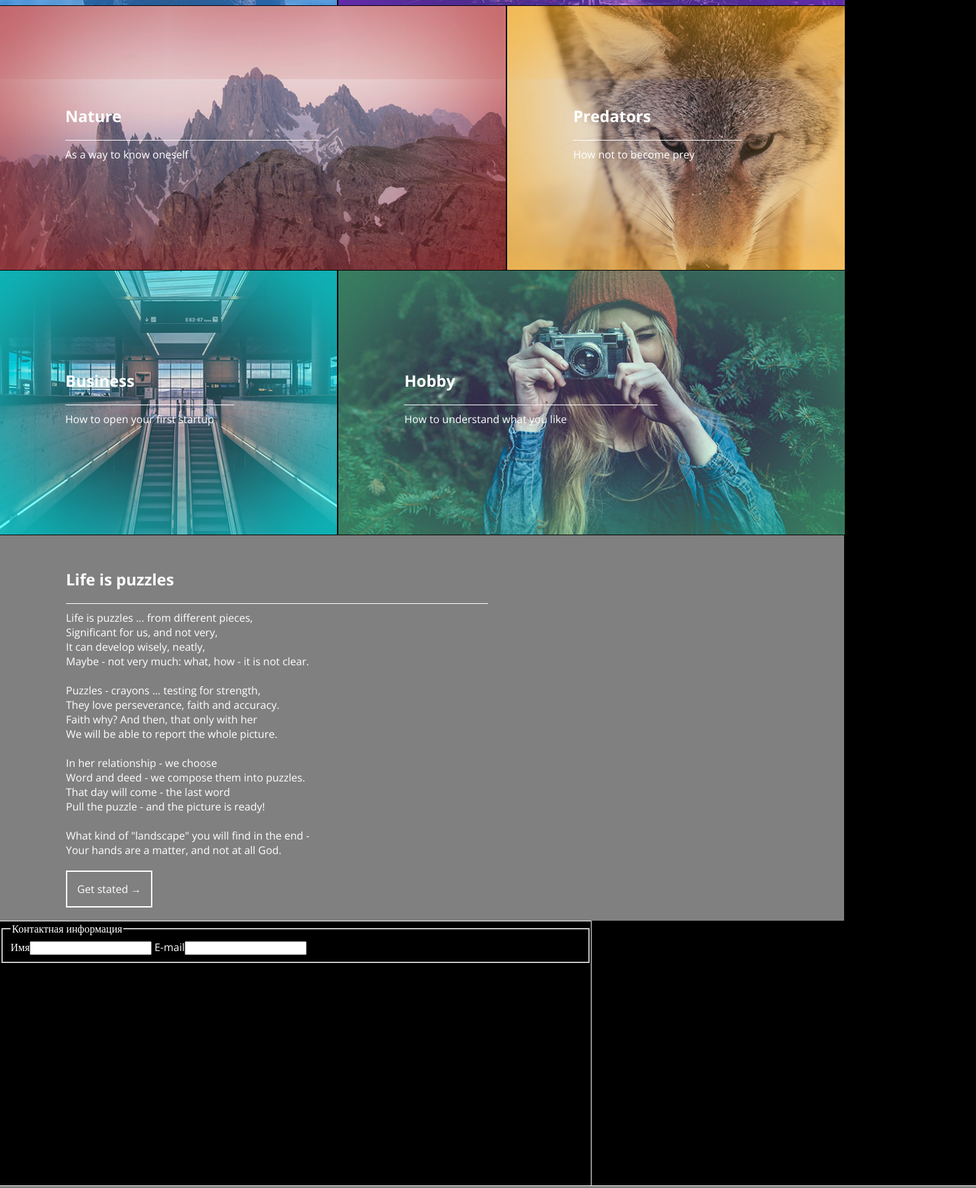
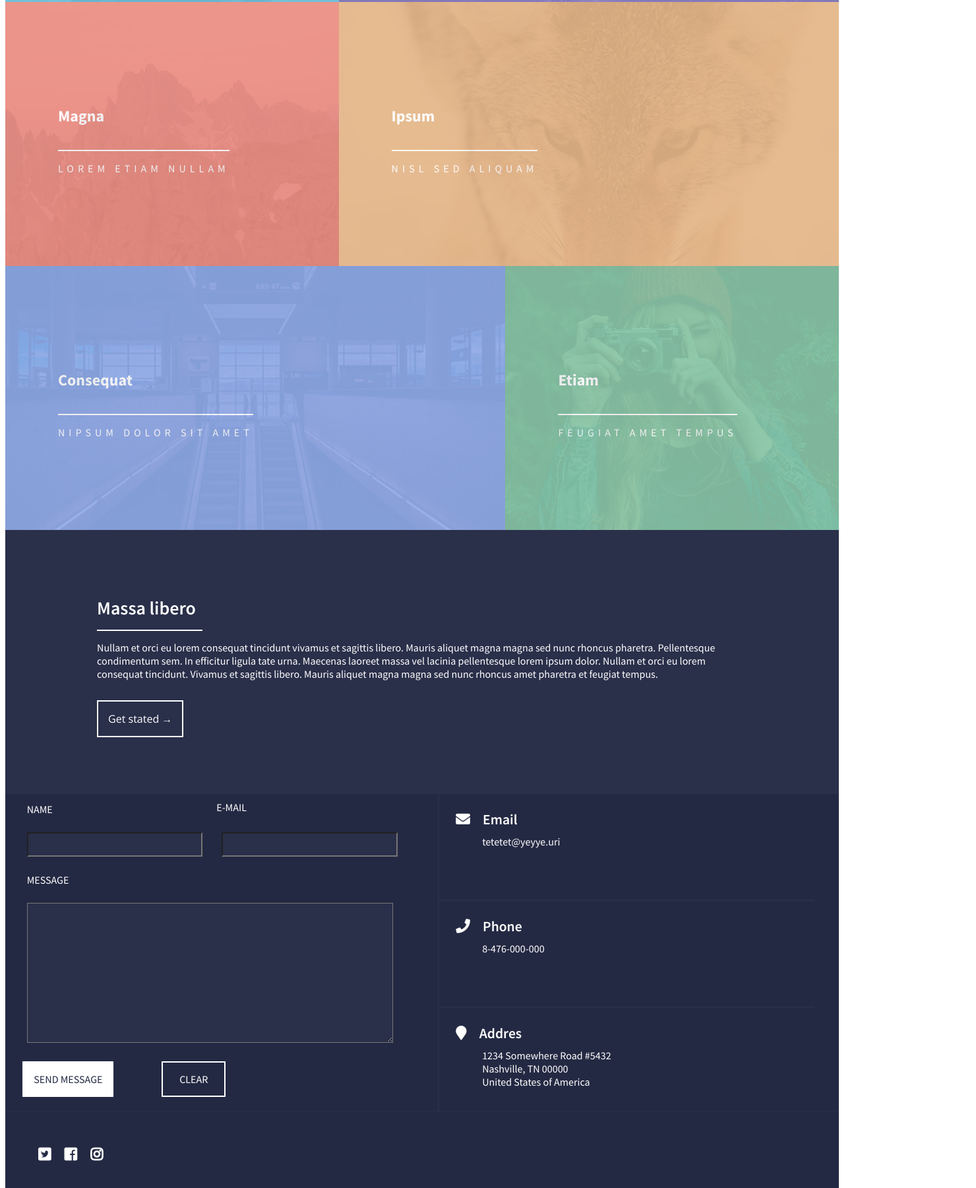
Before and after one commit to crysismzf/newrepo, a plain HTML site: page site/index.html in a window 1280 px wide. Shown: the part 897-2697 px from the top of the page at 66% size, 1480 px wide, since content can reach past the window. Drawn offline with nearby package versions, Linux system fonts and the light colour scheme.

Commit message:
Новый сайт

```diff
--- a/site/css/style.css
+++ b/site/css/style.css
@@ -1,209 +1,412 @@
+ {
+	margin: 0;
+	padding: 0;
+}
 body {
-font-family: "Open Sans";
-color: white;
-overflow-x: hidden;
-margin: 0px;
-/* margin-right: calc(-1 * (100vw - 100%)); */
-/* margin-left: calc(-1 * (100vw - 100%)); */
-/* margin-top: calc(-1 * (100vw - 100%)); */
-/* margin-bottom: calc(-1 * (100vw - 100%)); */
-background-color: black;
+	font-family: 'Open Sans', sans-serif;
+	color: white;
+}
+.layer {
+width: 100%;
+height: 100%;
+background: url(../images/banner.jpg);
+background-size: cover;
+position: fixed;
+top: 0px;
+left: 0px;
 }
 
-.ceiling {
-min-width: 100%;
-height: 50px;
-background-color: #808080;
-position: fixed;
+.layer-top{
+width: 100%;
+height: 100%;
+position: absolute;
+top: 0px;
+left: 0px;
+background: rgba(36, 41, 67, 0.86);
+z-index: 1;
 }
 
-/* Верхняя часть сайта */
 header {
-border: solid 2px black;
 width: 100%;
-height: 500px;
-background-color: black;
-background-image: url(../images/banner.jpg);
-background-size: cover;
-position: static;
-box-shadow: inset 0px 0px 200px 10px black;
-margin-bottom: 1px;
+height: 300px;
+top: 0px;
+left: 0px;
+position: absolute;
+z-index: 3;
+color: white;
+margin-top: 5%;
 }
-/* Класс для кнопки  */
+
 .start {
 border: solid 2px white;
-margin-left:100px;
-margin-top: 20px;
+margin: 15px 11% 0 1%;
 padding: 15px 15px 15px 15px;
 display: inline-block;
 vertical-align: top;
-	}
-.start:hover {
-color: #20B2AA;
-border: solid 2px #20B2AA;
 }
 
-/* Часть сайта с ссылками */
-nav {
-position: static;
+#main {
+width: 78%;
+border-bottom: solid 1px white;
+margin: 100px 11% 0 11%;
+z-index: 3;
 }
 
-/* Верхний текст блока с подчеркиванием */
-#main {
-width: 50%;
-border-bottom: solid 1px white;
-margin-left:100px;
-margin-top: 150px;
-}
-#mainForArticle {
-width: 50%;
-border-bottom: solid 1px white;
-margin-left:100px;
-margin-top: 50px;
-}
-/* Нижний текст блока для хедера */
 #next1 {
 width: 25%;
-margin-left:100px;
-margin-top: 10px;
+margin: 15px 1% 0 11%;
+z-index: 3;
+display: inline-block;
 }
-/* Нижний текст блока для всех остальных */
-#next2 {
-width: 50%;
-margin-left:100px;
-margin-top: 10px;
+
+/* Текст в боксах */
+.element-container {
+display: flex;
+flex-direction: column;
+align-items: baseline;
+justify-content: center;
+box-sizing: border-box;
+padding-left: 5em;
+width: 100%;
+height: 100%;
+z-index: 3;
 }
-/* Нижний текст блока для артикля */
-#next3 {
-width: 90%;
-margin-left:100px;
-margin-top: 10px;
+element-name {
+display: inline-block;
+font-size: 35px;
+z-index: 3;
 }
-/* Блоки-ссылки */
+
+.element-description {
+display: inline-block;
+border-top: 2px solid white;
+margin-top: 2vh;
+padding-top: 2vh;
+color: white;
+letter-spacing: 6px;
+z-index: 3;
+}
+/* Контейнер с боксами  */
+.contentBlock {
+margin-top: 500px;
+display: flex;
+flex-direction: column;
+width: 100%;
+color: white;
+font-family: 'Source Sans Pro', sans-seif;
+height: 1200px;
+margin-left: 0;
+margin-right: 0;
+}
+
+/* Три ряда с боксами */
+.elementRow1, .elementRow2, .elementRow3   {
+display: flex;
+flex-direction: row;
+height: 33.33%;
+width: 100%;
+}
+/* Боксы */
 .box1 {
+display: block;
+background: url(../images/pic01.jpg);
+background-position: center;
+background-size: cover;
+height: 100%;
 width: 40%;
+text-decoration: none;
+color: white;
+z-index: 1;
+}
+.elementLayer1 {
+position: relative;
+left: 0;
+top: 0;
+width: 100%;
+height: 100%;
+background: #6fc3df;
+opacity: .9;
+transition: 1s;
+z-index: 2;
+}
+.box2 {
+display: block;
+background: url(../images/pic02.jpg);
+background-position: center;
+background-size: cover;
+height: 100%;
+width: 60%;
+text-decoration: none;
+color: white;
+z-index: 1;
+}
+.elementLayer2 {
+position: relative;
+left: 0;
+top: 0;
+width: 100%;
+height: 100%;
+background: #8d82c4;
+opacity: .9;
+transition: 1s;
+z-index: 2;
+}
+.box3 {
+display: block;
+background: url(../images/pic03.jpg);
+background-position: center;
+background-size: cover;
+height: 100%;
+width: 40%;
+text-decoration: none;
+color: white;
+z-index: 1;
+}
+.elementLayer3 {
+position: relative;
+left: 0;
+top: 0;
+width: 100%;
+height: 100%;
+background: #ec8d81;
+opacity: .9;
+transition: 1s;
+z-index: 2;
+}
+
+.box4 {
+display: block;
+background: url(../images/pic04.jpg);
+background-position: center;
+background-size: cover;
+height: 100%;
+width: 60%;
+text-decoration: none;
+color: white;
+z-index: 1;
+}
+.elementLayer4 {
+position: relative;
+left: 0;
+top: 0;
+width: 100%;
+height: 100%;
+background: #e7b788;
+opacity: .9;
+transition: 1s;
+z-index: 2;
+}
+.box5 {
+display: block;
+background: url(../images/pic05.jpg);
+background-position: center;
+background-size: cover;
+height: 100%;
+width: 60%;
+text-decoration: none;
+color: white;
+z-index: 1;
+}
+.elementLayer5 {
+position: relative;
+left: 0;
+top: 0;
+width: 100%;
+height: 100%;
+background: #8ea9e8;
+opacity: .9;
+transition: 1s;
+z-index: 2;
+}
+
+.box6 {
+display: block;
+background: url(../images/pic06.jpg);
+background-position: center;
+background-size: cover;
+height: 100%;
+width: 40%;
+text-decoration: none;
+color: white;
+z-index: 1;
+}
+.elementLayer6 {
+position: relative;
+left: 0;
+top: 0;
+width: 100%;
+height: 100%;
+background: #87c5a4;
+opacity: .9;
+transition: 1s;
+z-index: 2;
+}
+/* Анимация при наведении */
+.elementLayer1:hover,
+.elementLayer2:hover,
+.elementLayer3:hover,
+.elementLayer4:hover,
+.elementLayer5:hover,
+.elementLayer6:hover {
+background: rgba(0, 0, 0, 0.2);
+transition: 1s;
+z-index: 1;
+}
+.infoBox {
+position: relative;
 height: 400px;
-background-color: black;
-background-image: url(../images/pic01.jpg);
-background-size: cover;
-box-shadow: inset 0px 0px 200px 10px #1E90FF;
+width: 100%;
+background: #2a2f4a;
+z-index: 1;
+}
+.infoBoxTitle {
+margin: 100px 11% 0 11%;
+color: white;
+font-family: 'Source Sans Pro', sans-seif;
+border-bottom: 2px solid white;
+font-size: 1.75em;
+font-weight: 600;
+padding-bottom: 15px;
+padding-right: 10px;
 display: inline-block;
-margin: 0 -1px 1px -1px;
+}
+.infoBoxDicription {
+margin: 15px 11% 0 11%;
+color: white;
+font-family: 'Source Sans Pro', sans-seif;
+font-size: 1 em;
+padding-bottom: 15px;
+padding-right: 10px;
+display: inline-block;
+}
+.startBottom {
+border: solid 2px white;
+margin: 15px 11% 0 11%;
+padding: 15px 15px 15px 15px;
+display: inline-block;
 vertical-align: top;
 }
-/* Анимация */
-.box1:hover {
-  box-shadow: none;
+/* Блок с обратной связью */
+.connection {
+position: relative;
+max-height: 480px;
+width: 100%;
+background: rgba(36, 41, 67);
+z-index: 1;
+border-bottom: 1px solid #2a2f4a;
 }
-.box2 {
-width: 60%;
-min-height: 400px;
-background-color: black;
-background-image: url(../images/pic02.jpg);
-background-size: cover;
-position: static;
-box-shadow: inset 0px 0px 200px 10px #8A2BE2;
+/* Для левого блока (обратная связь) */
+.mesageCont {
+width: 50%;
+max-height: 480px;
+color: white;
+font-family: 'Source Sans Pro', sans-seif;
+padding-left: 20px;
 display: inline-block;
-margin: 0 -2px 1px -1px;
+vertical-align: top;
+}
+/* Для правого телефон, адрес и  тд. */
+.contact {
+max-width: 45%;
+height: 480px;
+color: white;
+font-family: 'Source Sans Pro', sans-seif;
+display: inline-block;
+border-left: solid 2px #2a2f4a;
+vertical-align: top;
+}
+.email,.Phone{
+width: 100%;
+height: 160px;
+color: white;
+font-family: 'Source Sans Pro', sans-seif;
+display: inline-block;
+border-bottom: solid 2px #2a2f4a;
 vertical-align: top;
 }
 
-.box2:hover {
-  box-shadow: none;
-}
-/* Для планой анимации */
-/* transition: box-shadow 0.1s ease; */
-.box3 {
-width: 60%;
-height: 400px;
-background-color: black;
-background-image: url(../images/pic03.jpg);
-background-size: cover;
-box-shadow: inset 0px 0px 200px 10px #B22222;
+
+.addres {
+width: 100%;
+height: 160px;
+color: white;
+font-family: 'Source Sans Pro', sans-seif;
 display: inline-block;
-margin: 0 -1px 1px -1px;
 vertical-align: top;
 }
 
-.box3:hover {
-  box-shadow: none;
+
+#text {
+width: 40%;
+font-size: 20px;
+padding: 6px 0 4px 10px;
+background: #2a2f4a;
+display: inline-block;
+vertical-align: top;
+margin: 2%;
+}
+textarea {
+width: 86%;
+height: 200px;
+font-size: 20px;
+padding: 6px 0 4px 10px;
+background: #2a2f4a;
+display: inline-block;
+vertical-align: top;
+margin: 2%;
+}
+.connextionName1 {
+width: 40%;
+display: inline-block;
+vertical-align: top;
+margin: 2%;
+}
+.connextionName2 {
+width: 40%;
+display: inline-block;
+vertical-align: top;
+margin: 10px 0 10px 3%;
+}
+.ButtomM1 {
+border: solid 2px white;
+margin: 15px 11% 15px 1%;
+padding: 15px 15px 15px 15px;
+display: inline-block;
+vertical-align: top;
+color: rgba(36, 41, 67);
+background: white;
 }
 
-.box4 {
-width: 40%;
-height: 400px;
-background-color: black;
-background-image: url(../images/pic04.jpg);
-background-size: cover;
-box-shadow: inset 0px 0px 200px 10px #FFA500;
+.ButtomM2 {
+border: solid 2px white;
+margin: 15px 11% 0px 0px;
+padding: 15px 25px 15px 25px;
 display: inline-block;
-margin: 0 -2px 1px -1px;
 vertical-align: top;
 }
 
-.box4:hover {
-  box-shadow: none;
+.Info1 {
+padding: 25px 0 0 25px;
+font-size: 1.35em;
+font-weight: 600;
+word-spacing: 15px;
+}
+.Info2 {
+padding: 10px 0 0 65px;
+font-size: 1 em;
 }
 
-.box5 {
-width: 40%;
-height: 400px;
-background-color: black;
-background-image: url(../images/pic05.jpg);
-background-size: cover;
-box-shadow: inset 0px 0px 200px 10px #00FFFF;
-display: inline-block;
-margin: 0 -1px 1px -1px;
-vertical-align: top;
+footer {
+position: relative;
+height: 150px;
+width: 100%;
+background: rgba(36, 41, 67);
+z-index: 1;
 }
-
-.box5:hover {
-  box-shadow: none;
+.social {
+padding: 50px 0 0 50px;
+font-size: 1.35em;
+color: white;
+font-weight: 600;
+word-spacing: 15px;
 }
-
-.box6 {
-width: 60%;
-height: 400px;
-background-color: black;
-background-image: url(../images/pic06.jpg);
-background-size: cover;
-box-shadow: inset 0px 0px 200px 10px #3CB371;
-display: inline-block;
-margin: 0 -2px -1px -1px;
-vertical-align: top;
-}
-
-.box6:hover {
-  box-shadow: none;
-}
-
-article {
-width: 100%;
-background-color: #808080;
-vertical-align: top;
-position: static;
-display: inline-block;
-padding-bottom: 20px;
-}
-
-.connect {
-width: 70%;
-height: 400px;
-background-color: black;
-border: solid 1px white;
-transition: box-shadow 1s ease;
-display: inline-block;
-margin: 0 -2px -1px -1px;
-vertical-align: top;
-}
-/* Подвал */
-footer {
-width: 100%;
-min-height: 100px;
-border-top: solid 1px white;
-background-color: #808080;
-vertical-align: top;
-position: static;
-display: inline-block;
-padding: 40px 100px;
-}
--- a/site/index.html
+++ b/site/index.html
@@ -1,122 +1,164 @@
 <!DOCTYPE html>
-<html>
 <head>
-	<title> Main page </title>
+	<meta charset="UTF-8">
+	<title>Forty</title>
+	<link rel="stylesheet" href="https://use.fontawesome.com/releases/v5.4.1/css/all.css" integrity="sha384-5sAR7xN1Nv6T6+dT2mhtzEpVJvfS3NScPQTrOxhwjIuvcA67KV2R5Jz6kr4abQsz" crossorigin="anonymous">
 	<link rel="stylesheet" href="css/style.css">
-	 <link href="https://fonts.googleapis.com/css?family=Open+Sans:300,400,600,700,800" rel="stylesheet">
+	<link href="https://fonts.googleapis.com/css?family=Open+Sans:300,400,600,700,800|Source+Sans+Pro:300,400,600,700,800" rel="stylesheet">
 </head>
 <body>
-		<div class="ceiling">
-
+	<div class="layer">
+	</div>
+	<div class="layer-top">
 	</div>
 	<header>
 			<div id="main">
-			<h1> Life is like a huge puzzle </h1>
+			<h1> Hi, my name is Forty </h1>
 			</div>
 			<div id="next1">
-			Our life consists of individual pieces
+			A RESPONSIVE SITE TEMPLATE DESIGNED BY HTML5 UP AND RELEASED UNDER THE CREATIVE COMMONS
 			</div>
 			<div class="start">
 			Get stated &rarr;
 			</div>
 	</header>
-		<nav>
+	<article>
+	<div class="contentBlock">
+		<div class="elementRow1">
 			<div class="box1">
-			<div id="main">
-			<h2> Loneliness </h2>
-			</div>
-			<div id="next2">
-			As a personal choice
+			<div class="elementLayer1">
+					<div class="element-container">
+					<div class="element-name"> <h2> Aliquam </h2> </div>
+					<div class="element-description">IPSUM DOLOR SIT AMET</div>
 				</div>
 				</div>
+			</div>
+
 			<div class="box2">
-			<div id="main">
-			<h2> Megapolis </h2>
-			</div>
-			<div id="next2">
-			How to survive in the "stone" jungle
+			<div class="elementLayer2">
+					<div class="element-container">
+					<div class="element-name"> <h2> Tempus </h2> </div>
+					<div class="element-description">FEUGEAT AMET TEMPUS</div>
 				</div>
 				</div>
-		<div class="box3">
-			<div id="main">
-			<h2> Nature </h2>
-			</div>
-			<div id="next2">
-			As a way to know oneself
 			</div>
 		</div>
-		<div class="box4">
-			<div id="main">
-			<h2> Predators </h2>
-			</div>
-			<div id="next2">
-			How not to become prey
+		<div class="elementRow2">
+			<div class="box3">
+				<div class="elementLayer3">
+				<div class="element-container">
+				<div class="element-name"> <h2> Magna </h2> </div>
+				<div class="element-description">LOREM ETIAM NULLAM</div>
 				</div>
 				</div>
-		<div class="box5">
-			<div id="main">
-			<h2> Business </h2>
 			</div>
-			<div id="next2">
-			How to open your first startup
+
+			<div class="box4">
+				<div class="elementLayer4">
+				<div class="element-container">
+				<div class="element-name"> <h2> Ipsum </h2> </div>
+				<div class="element-description">NISL SED ALIQUAM</div>
 				</div>
 				</div>
-		<div class="box6">
-			<div id="main">
-			<h2> Hobby </h2>
-			</div>
-			<div id="next2">
-			How to understand what you like
 			</div>
 		</div>
-		</nav>
+		<div class="elementRow3">
+			<div class="box5">
+				<div class="elementLayer5">
+				<div class="element-container">
+				<div class="element-name"> <h2> Consequat </h2> </div>
+				<div class="element-description">NIPSUM DOLOR SIT AMET</div>
+				</div>
+				</div>
+			</div>
 
-		<article>
-			<div id="mainForArticle">
-			<h2> Life is puzzles </h2>
+			<div class="box6">
+				<div class="elementLayer6">
+				<div class="element-container">
+				<div class="element-name"> <h2> Etiam </h2> </div>
+				<div class="element-description">FEUGIAT AMET TEMPUS</div>
 				</div>
-			<div id="next3">
-			Life is puzzles ... from different pieces,</br>
-			Significant for us, and not very,</br>
-			It can develop wisely, neatly,</br>
-			Maybe - not very much: what, how - it is not clear.</br>
-			</br>
-			Puzzles - crayons ... testing for strength,</br>
-			They love perseverance, faith and accuracy.</br>
-			Faith why? And then, that only with her</br>
-			We will be able to report the whole picture.</br>
-			</br>
-			In her relationship - we choose</br>
-			Word and deed - we compose them into puzzles.</br>
-			That day will come - the last word</br>
-			Pull the puzzle - and the picture is ready!</br>
-			</br>
-			What kind of "landscape" you will find in the end -</br>
-			Your hands are a matter, and not at all God.</br>
 				</div>
-			<div class="start">
+			</div>
+		</div>
+	</div>
+	</article>
+		<div class="infoBox">
+			<div class="infoBoxTitle">
+			Massa libero
+			</div>
+			<div class="infoBoxDicription">
+			Nullam et orci eu lorem consequat tincidunt vivamus et sagittis libero. Mauris aliquet magna magna sed nunc rhoncus pharetra. Pellentesque condimentum sem. In efficitur ligula tate urna. Maecenas laoreet massa vel lacinia pellentesque lorem ipsum dolor. Nullam et orci eu lorem consequat tincidunt. Vivamus et sagittis libero. Mauris aliquet magna magna sed nunc rhoncus amet pharetra et feugiat tempus.
+			</div>
+			<div class="startBottom">
 			Get stated &rarr;
 			</div>
-		</article>
-		<div class="connect">
-		<fieldset>
- <legend>Контактная информация</legend>
- <label>Имя<input type="text" required></label>
- <label>E-mail<input type="email" required></label>
-</fieldset>
+		</div>
+		<div class="connection">
+			<div class="mesageCont">
+				<div class="connextionName1">
+				NAME
+				</div>
+				<div class="connextionName2">
+				E-MAIL
+				</div>
+				<input type="text" id="text" required>
+				<input type="email" id="text" required>
+				<div class="connextionName1">
+				MESSAGE
+				</div>
+				<textarea> </textarea>
+				<div class="ButtomM1">
+				SEND MESSAGE
+				</div>
+				<div class="ButtomM2">
+				CLEAR
+				</div>
+			</div>
+			<div class="contact">
+				<div class="email">
+					<div class="Info1">
+					<i class="fa fa-envelope" aria-hidden="true"></i>
+					Email
+					</div>
+					<div class="Info2">
+					tetetet@yeyye.uri
+					</div>
+				</div>
+				<div class="Phone">
+					<div class="Info1">
+					<i class="fa fa-phone" aria-hidden="true"></i>
+					Phone
+					</div>
+					<div class="Info2">
+					8-476-000-000
+					</div>
+				</div>
+					<div class="addres">
+					<div class="Info1">
+					<i class="fa fa-map-marker" aria-hidden="true"></i>
+					Addres
+					</div>
+					<div class="Info2">
+					1234 Somewhere Road #5432 </br>
+					Nashville, TN 00000 </br>
+					United States of America
+					</div>
+				</div>
+			</div>
 		</div>
 		<footer>
-		<!-- Иконки -->
-			<script type="text/javascript">(function() {
-			if (window.pluso)if (typeof window.pluso.start == "function") return;
-			if (window.ifpluso==undefined) { window.ifpluso = 1;
-			var d = document, s = d.createElement('script'), g = 'getElementsByTagName';
-			s.type = 'text/javascript'; s.charset='UTF-8'; s.async = true;
-			s.src = ('https:' == window.location.protocol ? 'https' : 'http')  + '://share.pluso.ru/pluso-like.js';
-			var h=d[g]('body')[0];
-			h.appendChild(s);
-			}})();</script>
-			<div class="pluso" data-background="transparent" data-options="medium,round,line,horizontal,nocounter,theme=06" data-services="vkontakte,odnoklassniki,facebook,twitter,google,moimir,email,print"></div>
+			<div class="social">
+			<i class="fab fa-twitter-square"></i>
+			<i class="fab fa-facebook-square"></i>
+			<i class="fab fa-instagram"></i>
+
+
+
+
+			</div>
 		</footer>
+
+
 </body>
 </html>
```
Lines whose indentation alone changed are shown as unchanged.
